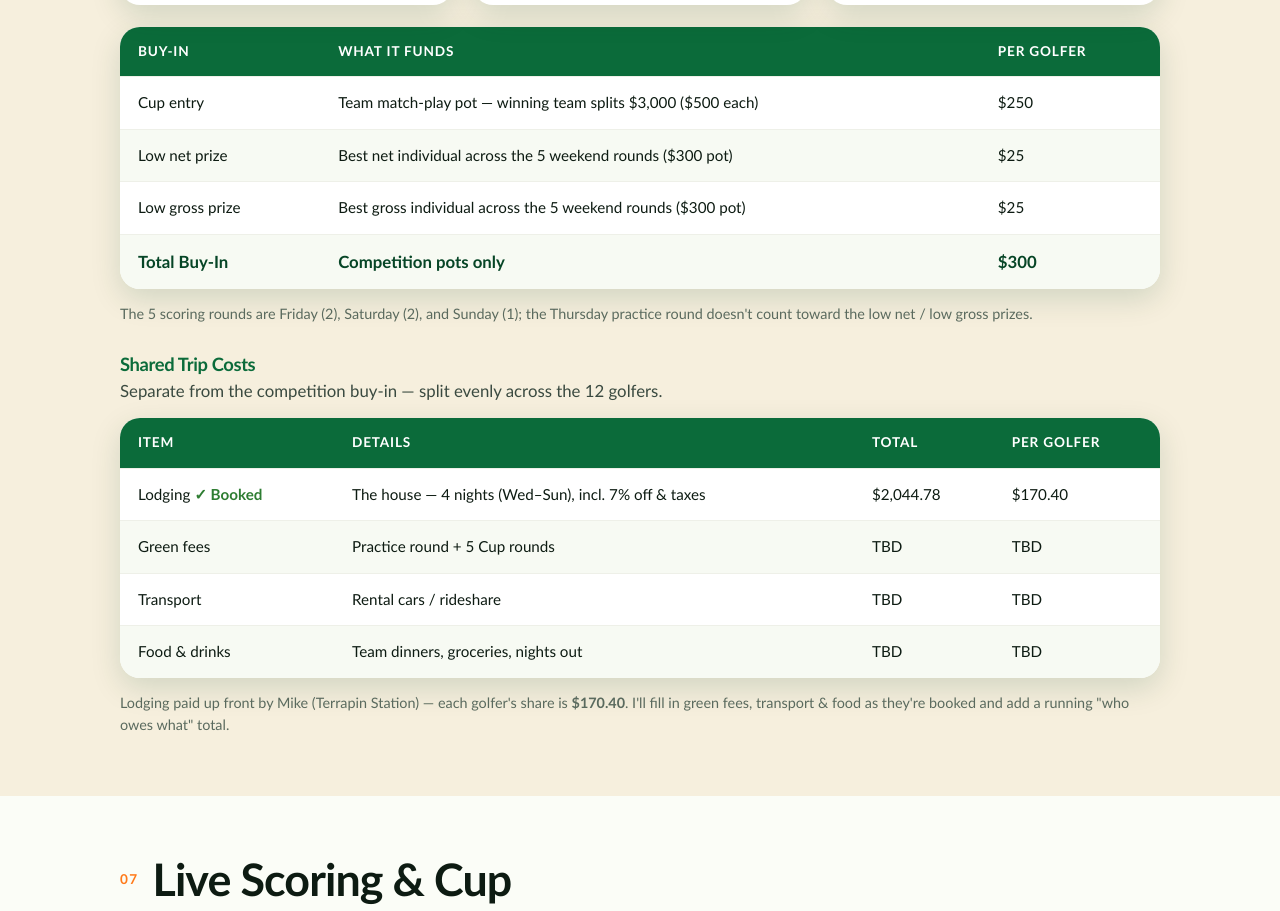
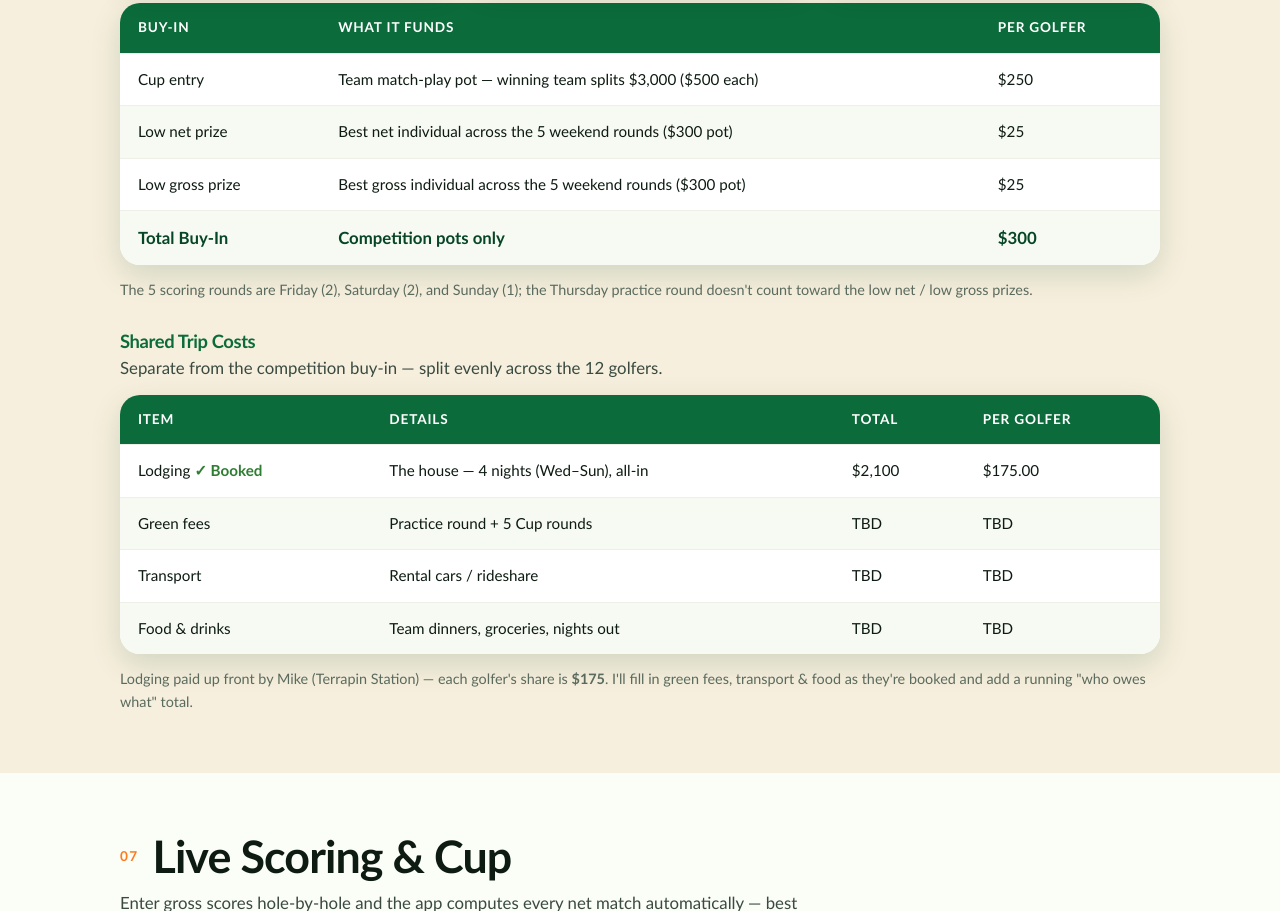
Before and after one commit to pear5e/lando-cup, a plain HTML site: page index.html in a window 1280 px wide. Shown: the part 5779-6690 px from the top of the page. Drawn offline with Linux system fonts and the light colour scheme.

Commit message:
Add files via upload

```diff
--- a/index.html
+++ b/index.html
@@ -504,7 +504,7 @@
         <ul>
           <li>Check-in Wed, March 10 at 3:00pm</li>
           <li>Depart Sunday, March 14 after golf</li>
-          <li>4 nights · $2,044.78 total (~$170.40/golfer)</li>
+          <li>4 nights · $175/golfer</li>
           <li>Sleeping arrangements TBD</li>
         </ul>
       </div>
@@ -609,13 +609,13 @@
     <table class="cost-table">
       <thead><tr><th>Item</th><th>Details</th><th>Total</th><th>Per Golfer</th></tr></thead>
       <tbody>
-        <tr><td>Lodging <span style="color:#2e7d32;font-weight:800">✓ Booked</span></td><td>The house — 4 nights (Wed–Sun), incl. 7% off &amp; taxes</td><td>$2,044.78</td><td>$170.40</td></tr>
+        <tr><td>Lodging <span style="color:#2e7d32;font-weight:800">✓ Booked</span></td><td>The house — 4 nights (Wed–Sun), all-in</td><td>$2,100</td><td>$175.00</td></tr>
         <tr><td>Green fees</td><td>Practice round + 5 Cup rounds</td><td>TBD</td><td>TBD</td></tr>
         <tr><td>Transport</td><td>Rental cars / rideshare</td><td>TBD</td><td>TBD</td></tr>
         <tr><td>Food &amp; drinks</td><td>Team dinners, groceries, nights out</td><td>TBD</td><td>TBD</td></tr>
       </tbody>
     </table>
-    <p class="cost-note">Lodging paid up front by Mike (Terrapin Station) — each golfer's share is <strong>$170.40</strong>. I'll fill in green fees, transport &amp; food as they're booked and add a running "who owes what" total.</p>
+    <p class="cost-note">Lodging paid up front by Mike (Terrapin Station) — each golfer's share is <strong>$175</strong>. I'll fill in green fees, transport &amp; food as they're booked and add a running "who owes what" total.</p>
   </div>
 </section>
 
```
